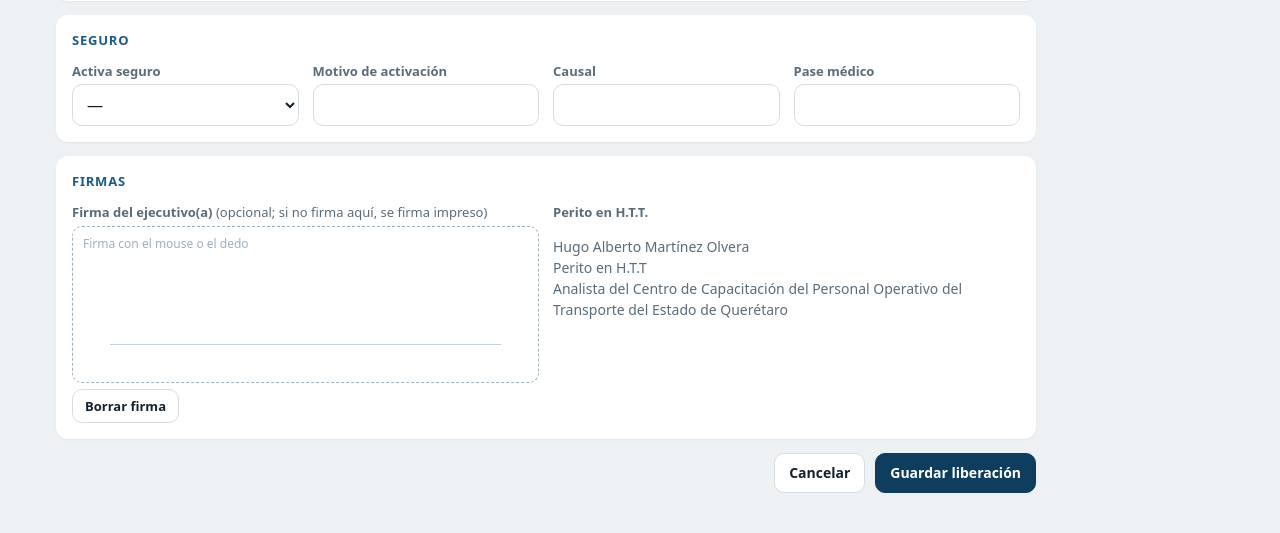
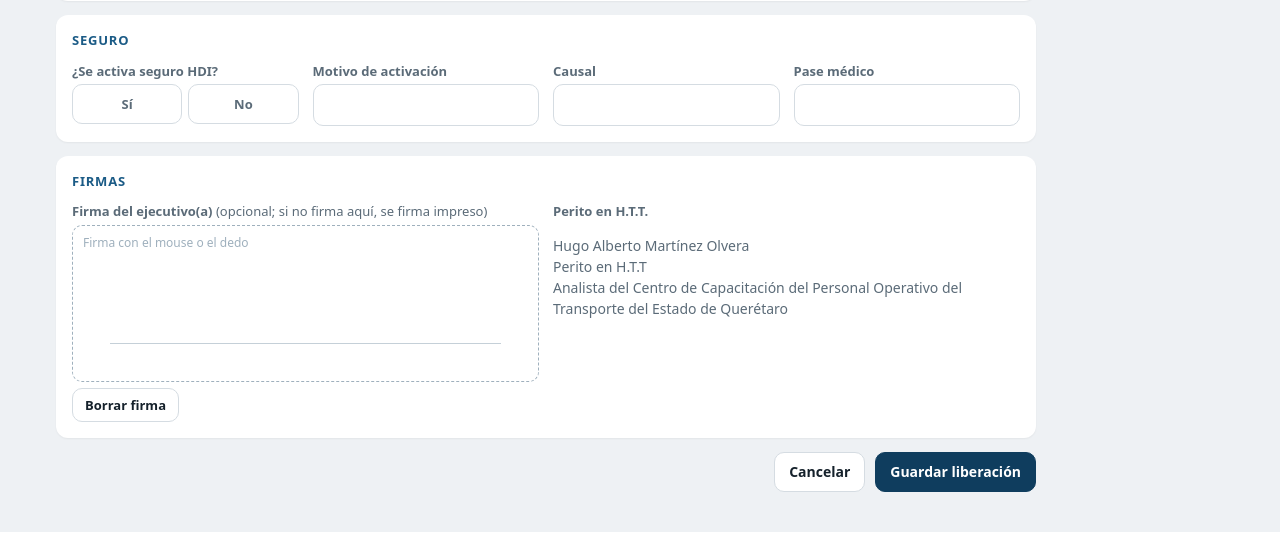
Before and after one commit to nahum0027/siniestros, a Django app: template siniestros/templates/siniestros/liberacion.html in a window 1280 px wide. Shown: the part 717-1250 px from the top of the page. Run offline with Django 5.2, Linux system fonts and the light colour scheme; the template is opened without the code that fills it, so the values that code supplies are empty.

Commit message:
Pregunta: se activa seguro HDI? en reporte y liberación expres

```diff
--- a/siniestros/servicios.py
+++ b/siniestros/servicios.py
@@ -49,10 +49,11 @@ ETIQUETAS = {
     "b_no_aplica": "Partícipe B no aplica",
     # liberación exprés
     "ubicacion": "Ubicación", "ejecutivo": "Ejecutivo(a)", "placa": "Placa", "no_empleado": "No. empleado",
-    "telefono": "Teléfono", "descripcion": "Descripción del hecho", "activa_seguro": "Activa seguro",
+    "telefono": "Teléfono", "descripcion": "Descripción del hecho", "activa_seguro": "¿Se activa seguro HDI?",
     "motivo_activacion": "Motivo de activación", "pase_medico": "Pase médico",
     "alcohol_autoridad": "Autoridad que arriba (alcohol)", "alcohol_conductor": "Conductor con alcohol",
     "alcohol_grados": "Grados de alcohol",
+    "seguro_hdi": "¿Se activa seguro HDI?",
     "danos": "Hay daños", "danos_cristal": "Daño: cristal", "danos_carroceria": "Daño: carrocería",
     "danos_retrovisor": "Daño: retrovisor",
     "croquis": "Croquis", "firma_ejecutivo": "Firma del ejecutivo", "firma_agente": "Firma del agente",
@@ -301,7 +302,7 @@ def enviar_correo(siniestro, request=None):
             f"Ubicación: {d.get('ubicacion', '')}",
             f"Ejecutivo(a): {d.get('ejecutivo', '')} (empleado {d.get('no_empleado', '')})",
             f"Económico / ruta: {d.get('economico', '')} / {d.get('ruta', '')}",
-            f"Activa seguro: {d.get('activa_seguro', '')}",
+            f"¿Se activa seguro HDI?: {d.get('activa_seguro') or 'sin capturar'}",
             f"Capturó: {capturo}", "",
             f"Ver en la plataforma: {enlace}" if enlace else "",
         ])
@@ -315,6 +316,7 @@ def enviar_correo(siniestro, request=None):
         f"Ruta / económico: {d.get('ruta', '')} / {d.get('economico', '')}",
         f"Lugar: {d.get('lugar', '')}",
         f"Ejecutivo(a): {(d.get('a') or {}).get('nombre', '')}",
+        f"¿Se activa seguro HDI?: {({'SI': 'Sí', 'NO': 'No'}).get(d.get('seguro_hdi'), 'sin capturar')}",
         f"Capturó: {capturo}",
         "",
         f"Ver y revisar en la plataforma: {enlace}" if enlace else "",
--- a/siniestros/templates/siniestros/detalle.html
+++ b/siniestros/templates/siniestros/detalle.html
@@ -82,7 +82,7 @@ dd.vacio-c{color:#a3b0ba;font-weight:400}
     </dl></section>
     <section class="card"><h2>Descripción del hecho</h2><p class="narr">{{ d.descripcion|default:"—" }}</p></section>
     <section class="card"><h2>Seguro</h2><dl>
-      <div><dt>Activa seguro</dt><dd>{{ d.activa_seguro|default:"—" }}</dd></div>
+      <div><dt>¿Se activa seguro HDI?</dt><dd>{{ d.activa_seguro|default:"—" }}</dd></div>
       <div><dt>Motivo de activación</dt><dd>{{ d.motivo_activacion|default:"—" }}</dd></div>
       <div><dt>Causal</dt><dd>{{ d.causal|default:"—" }}</dd></div>
       <div><dt>Pase médico</dt><dd>{{ d.pase_medico|default:"—" }}</dd></div>
@@ -131,6 +131,7 @@ dd.vacio-c{color:#a3b0ba;font-weight:400}
       <div><dt>Colisión</dt><dd>{{ d.colision|default:"—" }}</dd></div>
       <div><dt>Unidad responsable</dt><dd>{{ d.responsable|default:"—" }}</dd></div>
       <div><dt>Medio de prueba</dt><dd>{{ d.medio_prueba|default:"—" }}</dd></div>
+      <div><dt>¿Se activa seguro HDI?</dt><dd>{% if d.seguro_hdi == "SI" %}Sí{% elif d.seguro_hdi == "NO" %}No{% else %}—{% endif %}</dd></div>
       <div><dt>Seguro A / garantiza</dt><dd>HDI SEGUROS / {{ d.a.garantiza|default:"—" }}</dd></div>
       {% if not d.b_no_aplica %}<div><dt>Seguro B / garantiza</dt><dd>{{ d.b.seguro|default:"—" }} / {{ d.b.garantiza|default:"—" }}</dd></div>{% endif %}
       <div><dt>Convenio</dt><dd>{% if d.aplica_convenio %}Sí — {{ d.forma_reparacion }}{% else %}No{% endif %}</dd></div>
--- a/siniestros/templates/siniestros/formulario.html
+++ b/siniestros/templates/siniestros/formulario.html
@@ -326,6 +326,9 @@ footer .btn{flex:1;max-width:340px}
       </div>
     </fieldset>
     <fieldset><legend>Seguros</legend>
+      <div class="campo"><span class="etq">¿Se activa seguro HDI?</span>
+        <div class="seg"><label><input type="radio" name="seguro_hdi" value="SI"><span>Sí</span></label><label><input type="radio" name="seguro_hdi" value="NO"><span>No</span></label></div>
+      </div>
       <span class="etq" style="color:var(--ink)">Ejecutivo (A)</span>
       <div class="fila">
         <div class="campo"><label>Seguro comercial</label><input type="text" value="HDI SEGUROS" disabled></div>
--- a/siniestros/templates/siniestros/liberacion.html
+++ b/siniestros/templates/siniestros/liberacion.html
@@ -16,6 +16,13 @@
 .firma-caja .linea{position:absolute;left:8%;right:8%;bottom:24%;border-bottom:1px solid #c5d0d8;pointer-events:none}
 .firma-caja .hint{position:absolute;left:10px;top:8px;font-size:12px;color:#9fb0bd;pointer-events:none}
 .acciones{display:flex;gap:10px;flex-wrap:wrap;justify-content:flex-end;margin-top:4px}
+.etq{display:block;font-size:13px;font-weight:600;color:var(--muted);margin:0 0 4px}
+.seg{display:flex;gap:6px}
+.seg label{flex:1 1 0;position:relative;margin:0}
+.seg input{position:absolute;opacity:0;width:1px;height:1px}
+.seg span{display:flex;align-items:center;justify-content:center;min-height:40px;border:1.5px solid var(--line);border-radius:10px;font-weight:650;color:var(--muted);background:#fff;cursor:pointer}
+.seg input:checked+span{background:var(--pri);border-color:var(--pri);color:#fff}
+.seg input:focus-visible+span{box-shadow:0 0 0 3px var(--pri-soft)}
 .perito{font-size:14px;color:var(--muted);line-height:1.5}
 {% endblock %}
 {% block contenido %}
@@ -46,12 +53,11 @@
 
     <section class="card"><h2>Seguro</h2>
       <div class="g">
-        <div><label for="activa_seguro">Activa seguro</label>
-          <select id="activa_seguro" name="activa_seguro">
-            <option value="">—</option>
-            <option value="SÍ" {% if d.activa_seguro == "SÍ" %}selected{% endif %}>Sí</option>
-            <option value="NO" {% if d.activa_seguro == "NO" %}selected{% endif %}>No</option>
-          </select>
+        <div><span class="etq">¿Se activa seguro HDI?</span>
+          <div class="seg">
+            <label><input type="radio" name="activa_seguro" value="SÍ" {% if d.activa_seguro == "SÍ" %}checked{% endif %}><span>Sí</span></label>
+            <label><input type="radio" name="activa_seguro" value="NO" {% if d.activa_seguro == "NO" %}checked{% endif %}><span>No</span></label>
+          </div>
         </div>
         <div><label for="motivo_activacion">Motivo de activación</label><input id="motivo_activacion" name="motivo_activacion" value="{{ d.motivo_activacion|default:'' }}"></div>
         <div><label for="causal">Causal</label><input id="causal" name="causal" value="{{ d.causal|default:'' }}"></div>
```
